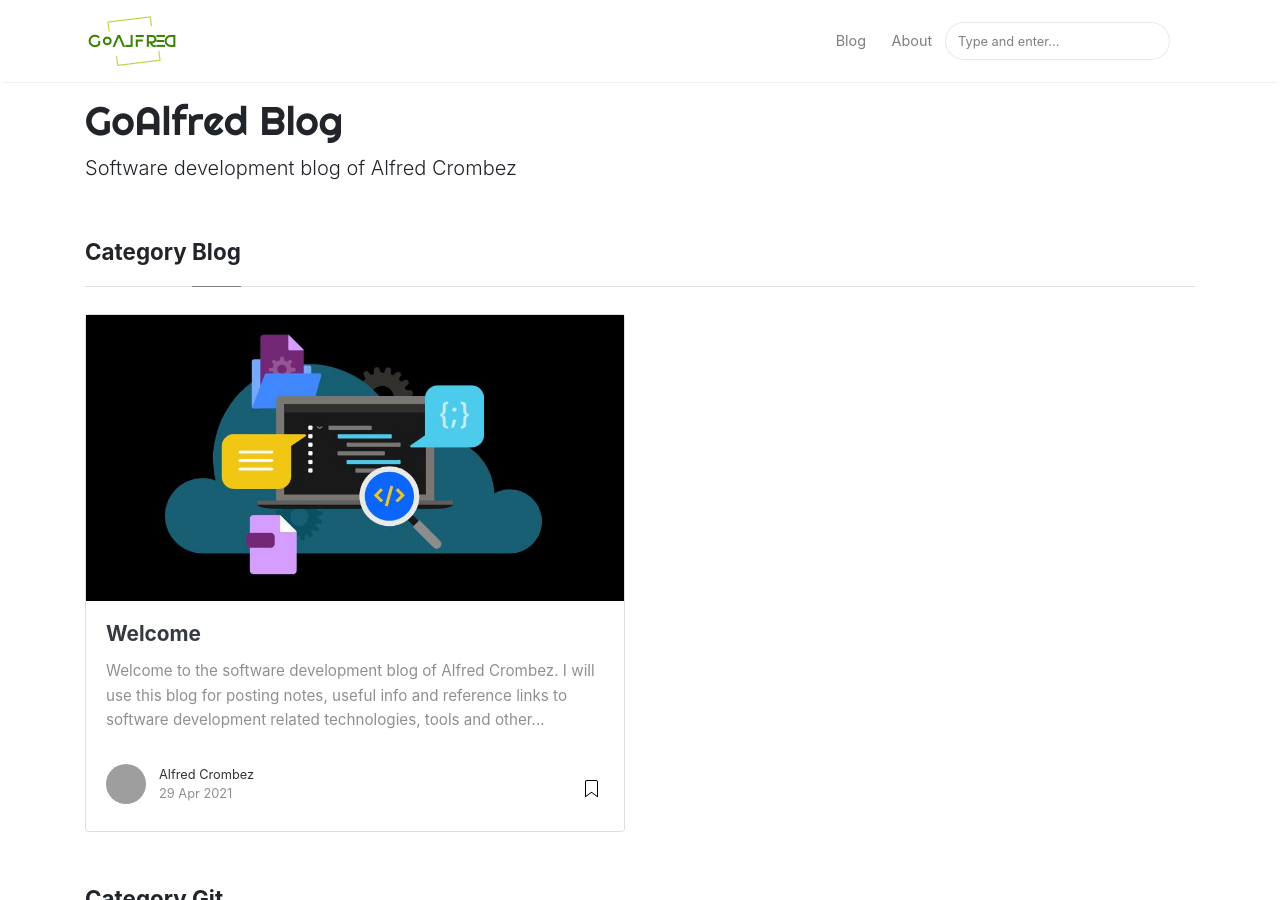
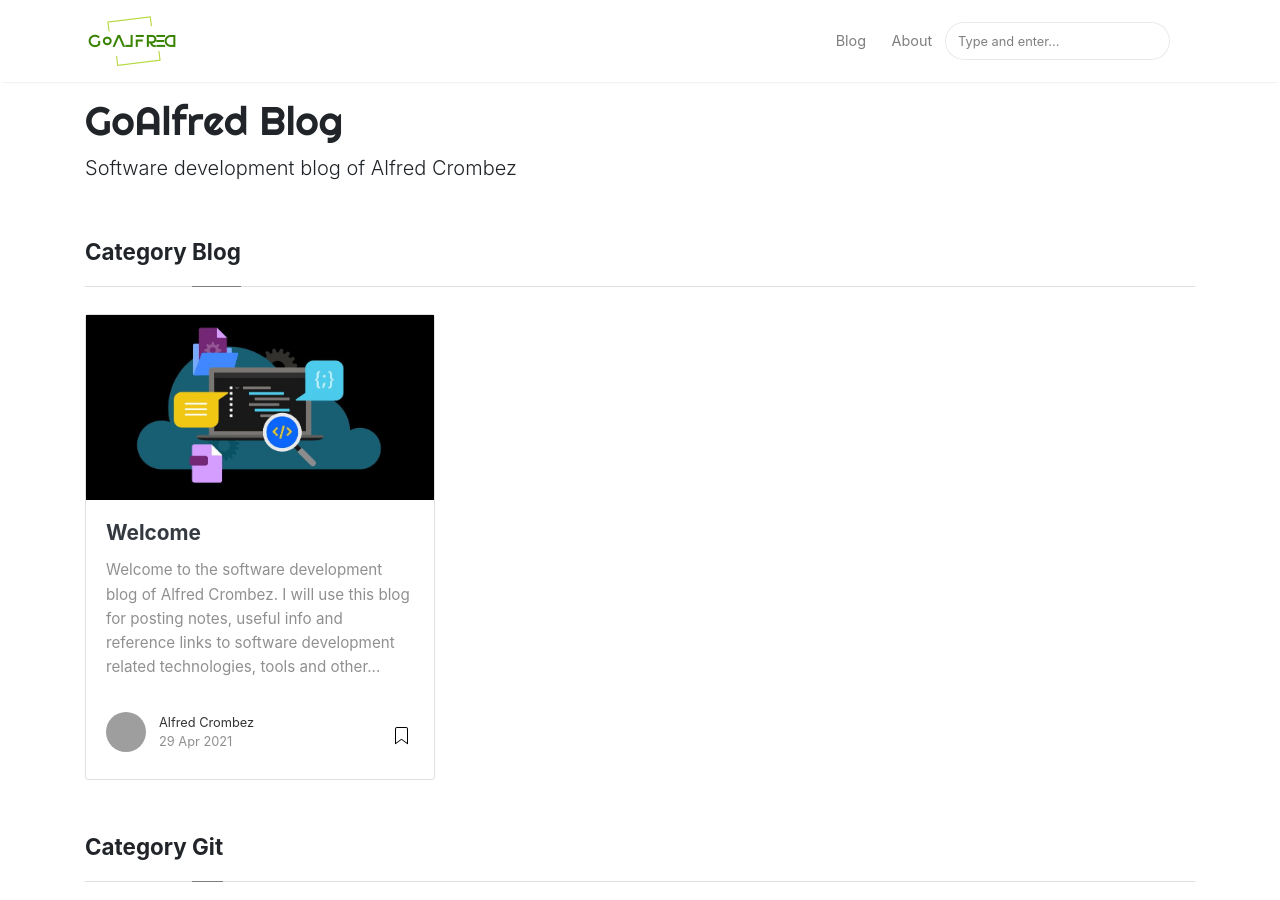
Before and after one commit to goalfred-dev/goalfred-dev.github.io, a Jekyll site: the page built from _pages/categories.md, in a window 1280 px wide and 900 px high. Built offline with Jekyll 4.4.1, drawn with Linux system fonts in a browser that asks for light colours; nearby versions of some CDN libraries; grey boxes are pictures that could not be loaded.

Commit message:
Reverted box changes; didn't work

```diff
--- a/_includes/postbox.html
+++ b/_includes/postbox.html
@@ -1,7 +1,7 @@
 <!-- begin post -->
 {% assign author = site.authors[post.author] %}
 
-<div class="col-lg-6 col-md-6 mb-30px card-group">
+<div class="col-lg-4 col-md-6 mb-30px card-group">
   <div class="card h-100">
     <div class="maxthumb">
       <a href="{{ site.baseurl }}{{ post.url }}">
```
